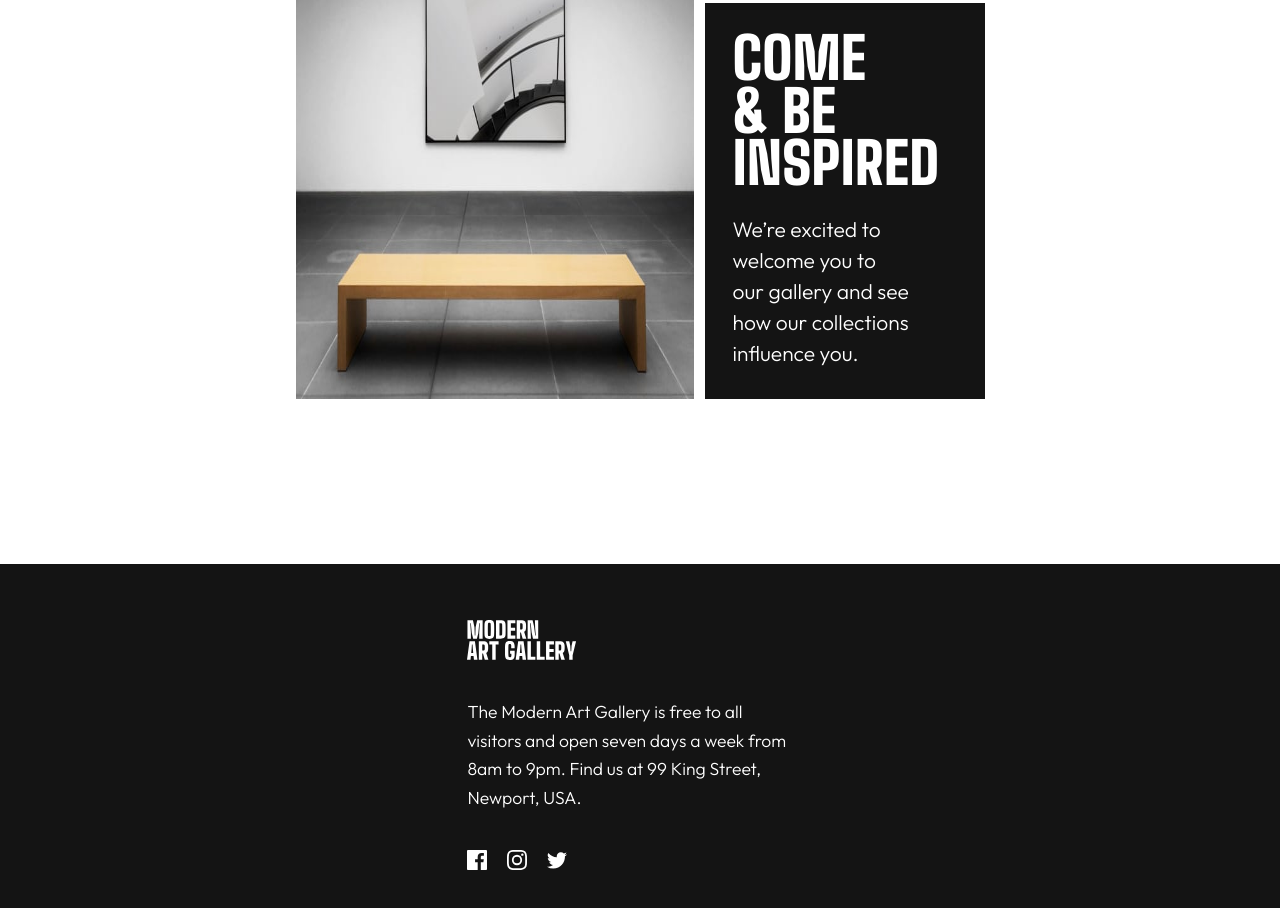
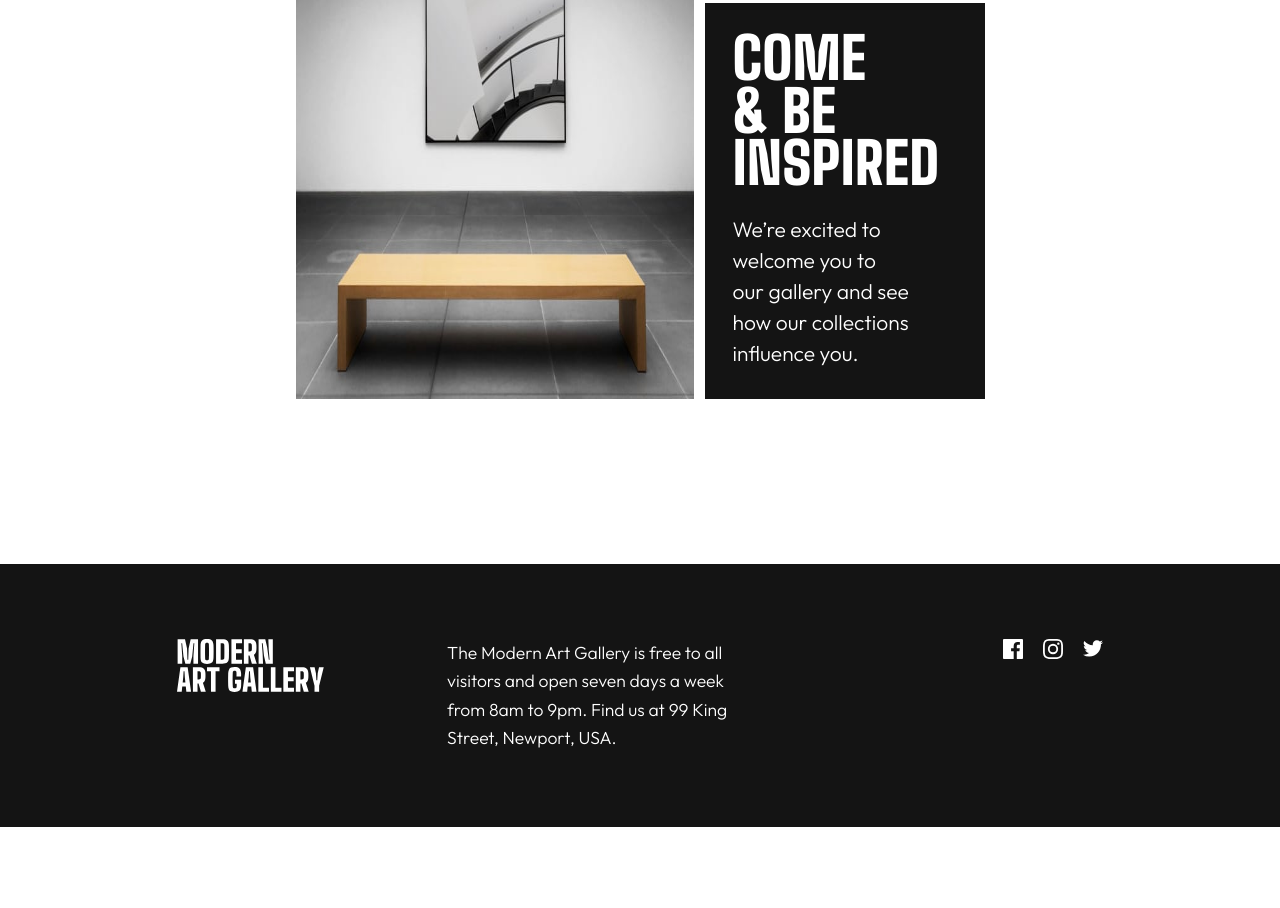
Before and after one commit to DocForLoop/art-gallery-website, a website built with Vite: page index.html in a window 1280 px wide. Shown: the part 1598-2506 px from the top of the page. After the commit the page ends 2425 px from the top, so only its background shows below. Built offline with nearby package versions, Linux system fonts and the light colour scheme.

Commit message:
Add tablet footer styles for home page

```diff
--- a/src/scss/components/_breakpoints.scss
+++ b/src/scss/components/_breakpoints.scss
@@ -75,4 +75,28 @@
             block-size: rem(313);
         }
     }
+
+    .footer {
+        padding-block: fluid(56, 80, 768, 1440);
+        padding-inline: fluid(40, 165, 768, 1440);
+
+        &__content-wrapper {
+            flex-direction: row;
+            column-gap: fluid(133, 280, 768, 1440);
+        }
+
+        &__content {
+            flex-direction: row;
+            column-gap: fluid(65, 140, 768, 1440);
+        }
+
+        &__logo-img {
+            inline-size: fluid(110, 159.57, 768, 1440, rem);
+            block-size: fluid(40, 58, 768, 1440, rem);
+        }
+
+        &__desc {
+            max-inline-size: 27ch;
+        }
+    }
 }
--- a/src/scss/components/footer/_footer-layout.scss
+++ b/src/scss/components/footer/_footer-layout.scss
@@ -3,8 +3,8 @@
 .footer {
     display: flex;
     justify-content: center;
+    align-items: center;
 
-    align-items: center;
     &__content-wrapper {
         display: flex;
         flex-direction: column;
```
